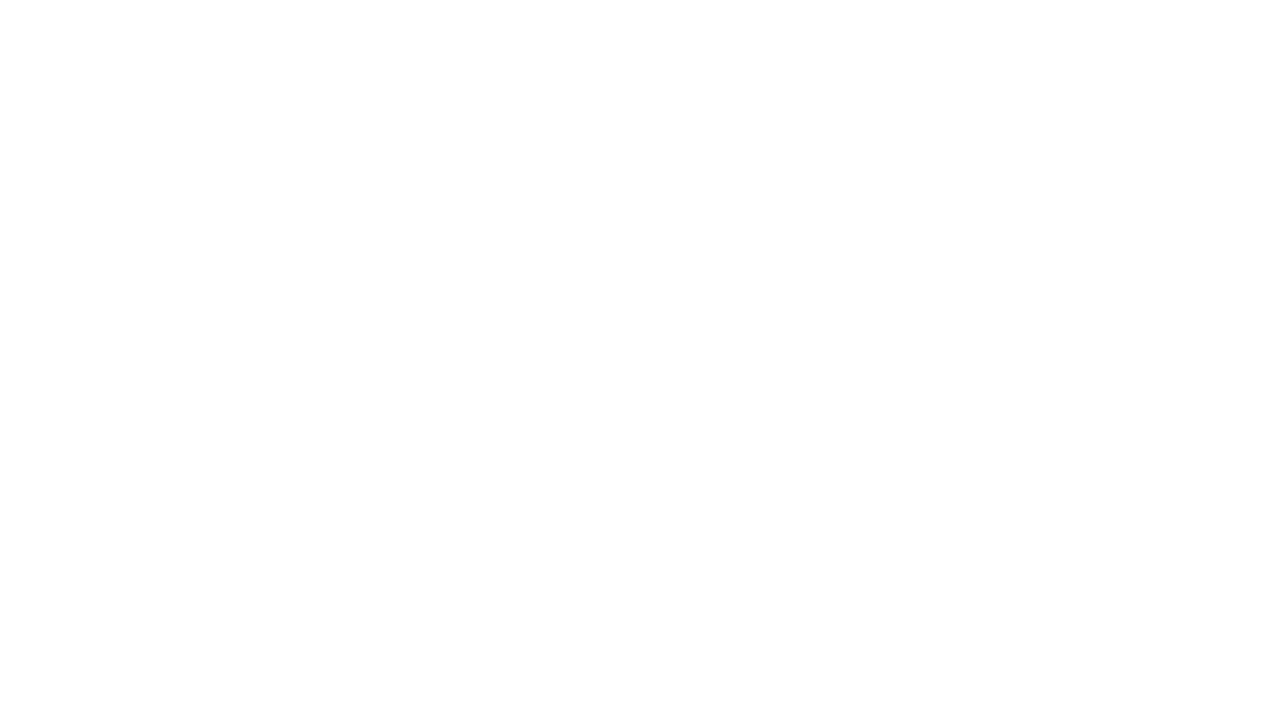
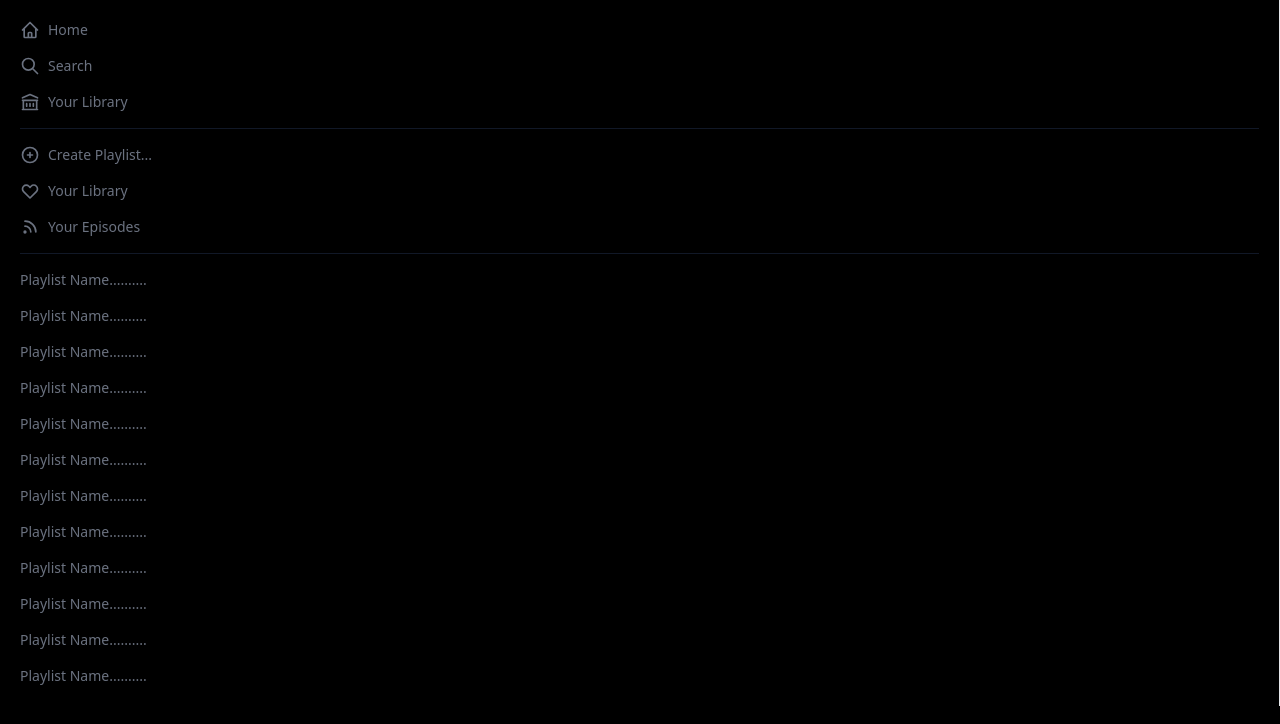
Before and after one commit to TheJhonni/Spotify-Full-ReactJS, a Next.js app in the folder spotify/: page / in a window 1280 px wide. Shown: the top 724 px of the page. Built offline with nearby package versions, Linux system fonts and the light colour scheme.

Commit message:
some tricky adds for providers-user authentication

```diff
--- /dev/null
+++ b/spotify/components/Sidebar.jsx
@@ -0,0 +1,82 @@
+import React from "react";
+import {
+  HomeIcon,
+  SearchIcon,
+  LibraryIcon,
+  PlusCircleIcon,
+  RssIcon,
+  HeartIcon,
+} from "@heroicons/react/outline";
+
+function Sidebar() {
+  return (
+    <div className="text-gray-500 p-5 text-sm  border-r border-rgay-900">
+      <div className="space-y-4">
+        <button className="flex items-center space-x-2 hover:text-white">
+          <HomeIcon className="w-5 h-5" />
+          <p>Home</p>
+        </button>
+        <button className="flex items-center space-x-2 hover:text-white">
+          <SearchIcon className="w-5 h-5" />
+          <p>Search</p>
+        </button>
+        <button className="flex items-center space-x-2 hover:text-white">
+          <LibraryIcon className="w-5 h-5" />
+          <p>Your Library</p>
+        </button>
+        <hr className="border-t-[0.1px] border-gray-900" />
+        <button className="flex items-center space-x-2 hover:text-white">
+          <PlusCircleIcon className="w-5 h-5" />
+          <p>Create Playlist...</p>
+        </button>
+        <button className="flex items-center space-x-2 hover:text-white">
+          <HeartIcon className="w-5 h-5" />
+          <p>Your Library</p>
+        </button>
+        <button className="flex items-center space-x-2 hover:text-white">
+          <RssIcon className="w-5 h-5" />
+          <p>Your Episodes</p>
+        </button>
+        <hr className="border-t-[0.1px] border-gray-900" />
+        <p className="cursor-pointer hover:text-white ">
+          Playlist Name..........
+        </p>
+        <p className="cursor-pointer hover:text-white ">
+          Playlist Name..........
+        </p>
+        <p className="cursor-pointer hover:text-white ">
+          Playlist Name..........
+        </p>
+        <p className="cursor-pointer hover:text-white ">
+          Playlist Name..........
+        </p>
+        <p className="cursor-pointer hover:text-white ">
+          Playlist Name..........
+        </p>
+        <p className="cursor-pointer hover:text-white ">
+          Playlist Name..........
+        </p>
+        <p className="cursor-pointer hover:text-white ">
+          Playlist Name..........
+        </p>
+        <p className="cursor-pointer hover:text-white ">
+          Playlist Name..........
+        </p>
+        <p className="cursor-pointer hover:text-white ">
+          Playlist Name..........
+        </p>
+        <p className="cursor-pointer hover:text-white ">
+          Playlist Name..........
+        </p>
+        <p className="cursor-pointer hover:text-white ">
+          Playlist Name..........
+        </p>
+        <p className="cursor-pointer hover:text-white ">
+          Playlist Name..........
+        </p>
+      </div>
+    </div>
+  );
+}
+
+export default Sidebar;
--- a/spotify/package.json
+++ b/spotify/package.json
@@ -6,9 +6,11 @@
     "start": "next start"
   },
   "dependencies": {
+    "@heroicons/react": "^1.0.5",
     "next": "latest",
     "react": "^17.0.2",
-    "react-dom": "^17.0.2"
+    "react-dom": "^17.0.2",
+    "spotify-web-api-node": "^5.0.2"
   },
   "devDependencies": {
     "@types/node": "17.0.4",
--- /dev/null
+++ b/spotify/pages/api/auth/[...nextauth].js
@@ -0,0 +1,70 @@
+import NextAuth from "next-auth";
+import SpotifyProvider from "next-auth/providers/spotify";
+import spotifyApi, { LOGIN_URL } from "../../../lib/spotify";
+
+async function refreshAccessToken(token) {
+  try {
+    spotifyApi.setAccessToken(token.accessToken);
+    spotifyApi.setRefreshToken(token.refreshToken);
+
+    const { body: refreshedToken } = await spotifyApi.refreshAccessToken();
+
+    console.log("REFRESHED TOKEN IS: ", refreshedToken);
+
+    return {
+      ...token,
+      accessToken: refreshedToken.access_token,
+      accessTokenExpires: Date.now + refreshedToken.expires_in * 1000,
+      refreshToken: refreshedToken.refresh_token ?? token.refreshToken,
+    };
+  } catch (error) {
+    console.log(error);
+
+    return {
+      ...token,
+      error: "RefreshAccessTokenError",
+    };
+  }
+}
+
+export default NextAuth({
+  providers: [
+    SpotifyProvider({
+      clientId: process.env.GITHUB_ID,
+      clientSecret: process.env.GITHUB_SECRET,
+      authorisation: LOGIN_URL,
+    }),
+  ],
+  secret: process.env.JWT_SECRET,
+  pages: {
+    signIn: "/login",
+  },
+  callbacks: {
+    async jwt({ token, account, user }) {
+      if (account && user) {
+        return {
+          ...token,
+          accessToken: account.access_token,
+          refreshToken: account.refresh_token,
+          username: account.providerAccountId,
+          accessTokenExpires: account.expires_at * 1000,
+        };
+      }
+
+      if (Date.now() < token.accessTokenExpires) {
+        console.log("TOKEN ACCESS IS VALID");
+        return token;
+      }
+      console.log("TOKEN ACCESS IS VALID");
+      return await refreshAccessToken(token);
+    },
+
+    async session({ session, token }) {
+      session.user.accessToken = token.accessToken;
+      session.user.refreshToken = token.refreshToken;
+      session.user.username = token.username;
+
+      return session;
+    },
+  },
+});
--- a/spotify/pages/index.tsx
+++ b/spotify/pages/index.tsx
@@ -1,12 +1,11 @@
-import Head from "next/head";
+import Sidebar from "../components/Sidebar";
 
 export default function Home() {
   return (
-    <div className="flex flex-col items-center justify-center min-h-screen py-2">
-      <Head>
-        <title>TheJhonni Spotify</title>
-        <link rel="icon" href="/favicon.ico" />
-      </Head>
+    <div className="bg-black h-screen overflow-hidden">
+      <main>
+        <Sidebar />
+      </main>
     </div>
   );
 }
--- /dev/null
+++ b/spotify/pages/login.js
@@ -0,0 +1,26 @@
+import React from "react";
+import { getProviders, signIn } from "next-auth/react";
+
+function Login({ providers }) {
+  return (
+    <div>
+      <img
+        className="w-53 mb-5"
+        src="https://links.papareact.com/9xl"
+        aly="spotify Logo"
+      />
+    </div>
+  );
+}
+
+export default Login;
+
+export async function getServerSideProps() {
+  const providers = await getProviders();
+
+  return {
+    props: {
+      providers,
+    },
+  };
+}
```
Also changed, not shown: spotify/lib/spotify.js (added), 2 other files (tests, documents, lock files or other folders).
